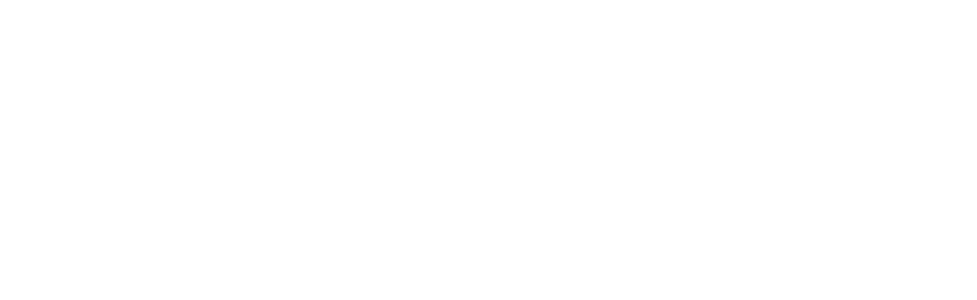
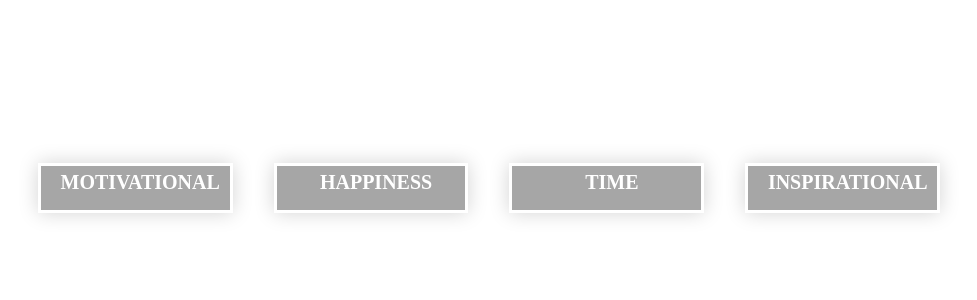
Before and after one commit to jahnviipatell/SEI-Project-Two, a React (Create React App) app: page /genreIndex in a window 1280 px wide. Shown: the top 300 px of the page, without its empty margins (151-1128 px from the left). Built offline with nearby package versions, Linux system fonts and the light colour scheme; no server answers; a web font is replaced by a local one.

Commit message:
genre list button added rest refactored

```diff
--- a/src/App.js
+++ b/src/App.js
@@ -3,9 +3,11 @@ import { BrowserRouter, Switch, Route } from 'react-router-dom'
 import axios from 'axios'
 import Navbar from './components/Navbar'
 import Home from './components/Home'
-import Motivational from './components/Motivational'
-import Happiness from './components/Happiness'
-import Time from './components/Time'
+import Motivational from './components/genres/Motivational'
+import Happiness from './components/genres/Happiness'
+import Time from './components/genres/Time'
+import GenreIndex from './components/GenreIndex'
+import Inspirational from './components/genres/Inspirational'
 
 function App() {
 
@@ -36,6 +38,12 @@ function App() {
           <Route exact path="/time">
             <Time />
           </Route>
+          <Route path="/genreIndex">
+            <GenreIndex />
+          </Route>
+          <Route>
+            <Inspirational />
+          </Route>
         </Switch>
       </BrowserRouter>
     </div>
--- /dev/null
+++ b/src/components/GenreIndex.js
@@ -0,0 +1,26 @@
+import React from 'react'
+import { Link } from 'react-router-dom'
+
+const GenreIndex = () => {
+
+
+  return (
+    <ul className="genre-components">
+      <li className="genre-list">
+        <Link to="/motivational">MOTIVATIONAL</Link>
+      </li>
+      <li className="genre-list">
+        <Link to="/happiness">HAPPINESS</Link>
+      </li>
+      <li className="genre-list">
+        <Link to="/time">TIME</Link>
+      </li>
+      <li className="genre-list">
+        <Link to="/inspirational">INSPIRATIONAL</Link>
+      </li>
+    </ul>
+  )
+
+}
+
+export default GenreIndex
--- a/src/components/Navbar.js
+++ b/src/components/Navbar.js
@@ -8,9 +8,7 @@ const Navbar = () => {
         <Link to="/" className="home">HOME</Link>
       </div>
       <div className="nav-components">
-        <Link to="/motivational" className="motivational">MOTIVATIONAL</Link>
-        <Link to="/happiness" className="happiness">HAPPINESS</Link>
-        <Link to="/time" className="time">TIME</Link>
+        <Link to="/genreIndex" className="motivational">SEARCH BY GENRE</Link>
       </div>
     </nav>
   )
--- /dev/null
+++ b/src/components/genres/Inspirational.js
@@ -0,0 +1,35 @@
+import React, { useEffect, useState } from 'react'
+import axios from 'axios'
+
+const Inspirational = () => {
+
+  const [inspiration, setInspiration] = useState(null)
+
+  useEffect(() => {
+    const getData = async () => {
+      const { data } = await axios.get('https://quote-garden.herokuapp.com/api/v3/quotes?genre=inspirational&limit=15&page=7')
+      setInspiration(data.data)
+    }
+    getData()
+  }, [])
+
+  if (!inspiration) return null
+
+  return (
+    <div className="border">
+      <ul>
+        {inspiration.map(quote => {
+          return (
+            <li key={quote._id}>
+              <p className="list-quote-text">{quote.quoteText}</p>
+              <p className="list-quote-author">{quote.quoteAuthor}</p>
+            </li>
+          )
+        })}
+      </ul>
+    </div>
+  )
+
+}
+
+export default Inspirational
--- a/src/styles/main.scss
+++ b/src/styles/main.scss
@@ -14,9 +14,6 @@ div {
   height: 100vh;
   margin: 0 auto;
 }
-// .quote-container {
-// // justify-self: center;
-// }
 
 .quote-text {
 text-align: center;
@@ -53,7 +50,6 @@ height: 50px;
 display: flex;
 font-size: 20px;
 font-weight: bolder;
-  // justify-content: space-evenly;
 }
 
 .nav-home {
@@ -61,11 +57,12 @@ text-align: left;
 height: 50px;
 margin-left: 100px;
 margin-top: 70px;
+letter-spacing: 2px;
 }
 
 .nav-components {
   display: flex;
-  justify-content: space-between;
+  justify-content: flex-end;
   height: 50px;
   width: 550px;
   margin: 0;
@@ -79,7 +76,6 @@ a, .home {
 	border-radius: 50px;
 	padding-left: 10px;
 	transition: 0.2s ease-in-out;
-	// letter-spacing: 2px;
 }
 
 a:hover, .home:hover {
@@ -100,16 +96,20 @@ ul {
   flex-wrap: wrap;
   padding: 100px 50px;
   margin: 0 auto;
+  justify-content: space-evenly;
 }
 
 li {
+  display: flex;
+  flex-direction: column;
+  justify-content: space-between;
   list-style-type: none;
   height: 190px;
   width: 190px;
   border: 3px solid white;
   box-shadow: 0 0 20px 0 lightgrey;
   margin: 18px;
-  padding: 0 10px 10px;
+  padding: 0 10px 0;
   font-size: 20px;
   font-weight: bolder;
   background: transparentize($color: grey, $amount: 0.3);
@@ -120,10 +120,33 @@ li:hover {
   transform: scale(1.85)
 }
 
+li.genre-list {
+  height: 50px;
+  width: 20%;
+  text-align: center;
+  padding: 5px;
+  margin: 5px;
+}
+
+li.genre-list:hover {
+  transform: scale(1.2)
+}
+
 .list-quote-text {
   font-size: 60%;
 }
 
 .list-quote-author {
   font-size: 12px;
+  text-align: right;
 }
+
+p.list-quote-text {
+  margin-top: 5px;
+  margin-bottom: 0;
+}
+
+p.list-quote-author {
+  margin-top: 0px;
+  margin-bottom: 5px;
+}
```
Also changed, not shown: src/components/genres/Happiness.js (renamed from src/components/Happiness.js), src/components/genres/Motivational.js (renamed from src/components/Motivational.js), src/components/genres/Time.js (renamed from src/components/Time.js).
